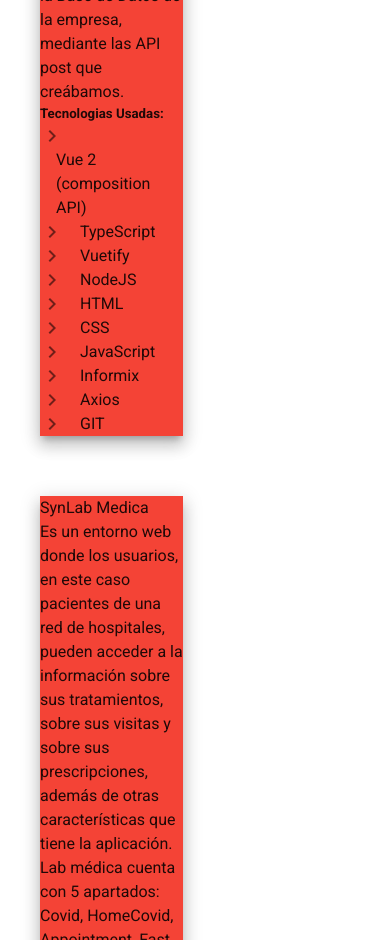
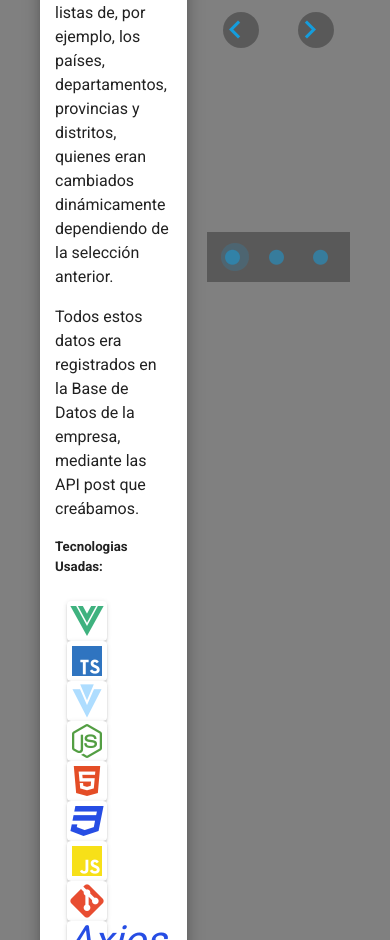
Before and after one commit to mauricioaransan/portafolio_with_vue, a Vue app: page /projects in a window 390 px wide. Shown: the part 1060-2000 px from the top of the page. Built offline with nearby package versions, Linux system fonts and the light colour scheme.

Commit message:
Mejora del Responsive del PortFolio

```diff
--- a/src/components/Portafolio/Portafolio.vue
+++ b/src/components/Portafolio/Portafolio.vue
@@ -2,7 +2,7 @@
   <v-sheet id="portfolio" class="mt-10 pl-5 pr-5" >
     <h1 class="mt-5 port_title">PORTAFOLIO</h1>
     <v-row class="px-10 mt-10" justify="center">
-      <v-col cols="4" v-for="item in items" >
+      <v-col cols="12" sm="6" md="4" lg="4" xl="4"  v-for="item in items" >
         <v-hover v-slot="{ hover }">
           <v-img
               :src="item.image"
--- a/src/components/about/timelineexperience.vue
+++ b/src/components/about/timelineexperience.vue
@@ -42,7 +42,7 @@
       {
         color:          '#81c9fa',
         icon:           'mdi-briefcase-outline',
-        timelapse :     'mar, 2022 - ene, 2023',
+        timelapse :     'nov, 2022 - ene, 2023',
         title:          'ayudante de programacion',
         place:          'encode solutions, peru',
         content:        'Ayudé en el programado de los equipos BMS para el proyecto LAP el cual se encarga de la supervisión y monitoreo de varios sistemas dentro de una edificación'
--- a/src/components/skill/skills.vue
+++ b/src/components/skill/skills.vue
@@ -2,7 +2,7 @@
   <v-sheet id="skills" class="mt-10 pl-5 pr-5">
     <h1 class="port_title">Habilidades</h1>
     <v-row class="ma-4">
-      <v-col cols="6">
+      <v-col cols="12" sm="6" md="6" lg="6" xl="6" >
         <BarComponent
             v-for="(item,i) in itemsleft"
             :key="i"
@@ -11,7 +11,7 @@
             :color="item.color"
         />
       </v-col>
-      <v-col cols="6">
+      <v-col cols="12" sm="6" md="6" lg="6" xl="6" >
         <BarComponent
             v-for="(item,i) in itemsright"
             :key="i"
@@ -40,12 +40,12 @@
       {title:'HTML',        value:'90',   color:'#0D47A1'},
       {title:'CSS',         value:'75',   color:'#1565C0'},
       {title:'VUE',         value:'65',   color:'#1976D2'},
+      {title:'Informix',    value:'60',   color:'#1976D2'},
       {title:'JavaScript',  value:'50',   color:'#1E88E5'},
-      {title:'TypeScript',  value:'50',   color:'#1E88E5'},
     ]);
 
     const itemsright = ref([
-      {title:'Informix',    value:'60',   color:'#1976D2'},
+      {title:'TypeScript',  value:'50',   color:'#1E88E5'},
       {title:'Flutter',     value:'50',   color:'#1E88E5'},
       {title:'GIT',         value:'40',   color:'#42A5F5'},
       {title:'Java Web',    value:'40',   color:'#42A5F5'},
--- a/src/views/ProjectsView.vue
+++ b/src/views/ProjectsView.vue
@@ -1,35 +1,37 @@
 <template>
-  <v-sheet>
+  <v-sheet color="transparent">
+    <h1>Proyectos </h1>
 <!--    Cosas por mejorar:-->
 
 <!--    Ponerle cargadores (cuando se demore en cargar la pagina)-->
 <!--    Responsive-->
 <!--    Timelines (aumentar mas informacion)-->
 <!--    Acerca de mi (mejorar los cuadros y centrar un poco mas, aumentar mas info)-->
-<!--    Home (quitarle el fondo verde)-->
 <!--    Hacer el portafolio-->
 <!--    Aumentar botones en las informaciones (para que se vean los certificados)-->
     <v-row v-for="(item,id) in items" :key="id" class="mt-12 mx-7">
       <v-col cols="6" class="d-flex align-center">
-        <v-sheet :id="item.id" elevation="10" color="red" >
-          <div> {{ item.title }} </div>
-          <div> {{ item.content }} </div>
+        <v-sheet :id="item.id" elevation="10" class="project_cards">
+          <div class="project_title"> {{ item.title }} </div>
+          <div v-html="item.content">  </div>
           <h5>Tecnologias Usadas: </h5>
-          <v-row class="ma-0" v-for="(tech,id) in item.tech" :key="id">
-              <v-icon>
-                mdi-chevron-right
-              </v-icon>
-            <span class="ml-4"> {{ tech }} </span>
+          <v-row class="ma-0 mt-6">
+              <v-card width="40" height="40" v-for="(tech,id) in item.tech" :key="id" class="mx-3">
+                <v-icon :color="tech.color" size="40">
+                  {{tech.icon}}
+                </v-icon>
+              </v-card>
           </v-row>
         </v-sheet>
       </v-col>
       <v-col cols="6" class="d-flex align-center">
-        <v-carousel :value="item.model" style="width: 100%">
+        <v-carousel :value="item.model">
           <v-carousel-item
               v-for="(image, i) in item.images"
               :key="i"
           >
             <v-img
+                cover="true"
                 :src="image"
             >
             </v-img>
@@ -47,17 +49,28 @@
   name: "ProjectsView",
 
   setup(){
-
     const items = ref([
       {
         model:      0,
         id:         'ficha',
         title:      'Ficha Postulante',
-        content:    'Landing page en el que un usuario registraba su información personal antes de pasar a la entrevista personal que se realizaban en las oficinas.\n' +
-                    'Dicha ficha era enviada mediante correo electrónico con un TOKEN único para temas de seguridad. Dentro de esta, ya se encontraban registrados los nombres y el DNI del usuario, los demás datos serían registrados manualmente por el usuario. \n' +
-                    'Se realizaban consumo de varias API internas de la organización para obtener las listas de, por ejemplo, los países, departamentos, provincias y distritos, quienes eran cambiados dinámicamente dependiendo de la selección anterior. \n' +
-                    'Todos estos datos era registrados en la Base de Datos de la empresa, mediante las API post que creábamos.\n',
-        tech:       ['Vue 2 (composition API)','TypeScript', 'Vuetify', 'NodeJS', 'HTML', 'CSS', 'JavaScript', 'Informix', 'Axios', 'GIT'],
+        content:    '<p>Landing page en el que un usuario registraba su información personal antes de pasar a la entrevista personal que se realizaban en las oficinas.' +
+                    ' Dicha ficha era enviada mediante correo electrónico con un TOKEN único para temas de seguridad.</p>' +
+                    '<p>Dentro de esta, ya se encontraban registrados los nombres y el DNI del usuario, los demás datos serían registrados manualmente por el usuario.' +
+                    ' Se realizaban consumo de varias API internas de la organización para obtener las listas de, por ejemplo, los países, departamentos, provincias y distritos, quienes eran cambiados dinámicamente dependiendo de la selección anterior.</p>' +
+                    '<p>Todos estos datos era registrados en la Base de Datos de la empresa, mediante las API post que creábamos.</p>',
+        tech:       [
+                      {icon:'mdi-vuejs', color:'#3fb27f'},
+                      {icon:'mdi-language-typescript', color:'#2f74c0'},
+                      {icon:'mdi-vuetify', color:'#aeddff'},
+                      {icon:'mdi-nodejs', color:'#539e43'},
+                      {icon:'mdi-language-html5', color:'#e44d26'},
+                      {icon:'mdi-language-css3', color:'#264de4'},
+                      {icon:'mdi-language-javascript', color:'#f7e018'},
+                      {icon:'mdi-git', color:'#e84d31'},
+                      {icon:'Axios', color:'#264de4'},
+                      {icon:'Informix', color:'#264de4'},
+                    ],
         images:     [
             'https://images.unsplash.com/photo-1516116216624-53e697fedbea?ixlib=rb-4.0.3&ixid=MnwxMjA3fDB8MHxwaG90by1wYWdlfHx8fGVufDB8fHx8&auto=format&fit=crop&w=1528&q=80',
             'https://images.unsplash.com/photo-1571171637578-41bc2dd41cd2?ixlib=rb-4.0.3&ixid=MnwxMjA3fDB8MHxwaG90by1wYWdlfHx8fGVufDB8fHx8&auto=format&fit=crop&w=1470&q=80',
@@ -72,9 +85,23 @@
                     'Lab médica cuenta con 5 apartados: Covid, HomeCovid, Appointment, Fast PCR y el SynLab.\n' +
                     'Los primeros cuatro apartados son netamente para los pacientes, para que estos puedan realizar sus consultas sobre lo que se refiere a Covid y sus pruebas. Aquí también tienen acceso los médicos y las enfermeras, quienes son los que realizan los exámenes y las pruebas para poder colgarlas en la página web, permitiendo a los pacientes poder ver los resultados de sus análisis. \n' +
                     'El último entorno, SynLab, es el entorno encargado de la configuración de los otros cuatro entornos, permitiendo que cosas pueden ver o no los usuarios, quienes tienen acceso a ciertos hospitales, quienes pueden acceder a la información, quienes pueden realizar los análisis, la manipulación de la información de los usuarios, doctores, enfermeras y los administradores, etc.\n' +
-                    'Nuestro trabajo aquí, como desarrolladores, es darle solución a los problemas que puedan surgir durante la manipulación del entorno web. También brindarle mejoras a esta mediante las peticiones de los usuarios quienes manipulan el producto antes de brindárselo al usuario final. Las peticiones varían desde aumentarle unos labels en el frontend al momento de realizar una consulta, cambiar tablas, agregar columnas, mejorar los triggers o procedures, todo ello en el backend, e incluso mejorar la lógica de los captcha que tienen como seguridad al momento de realizar ciertas labores.\n' +
-                    'La diferencia entre los proyectos radica en que los cuatro primeros mencionados están basados en Vue y Vuetify, con TypeScript y ciertas partes de Java, mientras que el proyecto de SynLab está hecho con Java, JavaScript, FTL y HTML, además de ser el más grande y complejo que hay pues engloba muchas características del proyecto general\n',
-        tech:       ['Vue 2 (composition API)','TypeScript', 'Vuetify', 'VueX', 'NodeJS', 'HTML', 'CSS', 'JavaScript', 'Informix', 'Axios', 'GIT','JAVA','FTL'],
+                    'Nuestro trabajo aquí, como desarrolladores, es darle solución a los problemas que puedan surgir durante la manipulación del entorno web. También brindarle mejoras a esta mediante las peticiones de los usuarios quienes manipulan el producto antes de brindárselo al usuario final. Las peticiones varían desde aumentarle unos labels en el frontend al momento de realizar una consulta, cambiar tablas, agregar columnas, mejorar los triggers o procedures, todo ello en el backend, e incluso mejorar la lógica de los captcha que tienen como seguridad al momento de realizar ciertas labores.\n',
+
+        tech:       [
+                      {icon:'mdi-vuejs', color:'#3fb27f'},
+                      {icon:'mdi-language-typescript', color:'#2f74c0'},
+                      {icon:'mdi-vuetify', color:'#aeddff'},
+                      {icon:'mdi-nodejs', color:'#539e43'},
+                      {icon:'mdi-language-html5', color:'#e44d26'},
+                      {icon:'mdi-language-css3', color:'#264de4'},
+                      {icon:'mdi-language-javascript', color:'#f7e018'},
+                      {icon:'mdi-git', color:'#e84d31'},
+                      {icon:'mdi-language-java', color:'#e84d31'},
+                      {icon:'Axios', color:'#264de4'},
+                      {icon:'Informix', color:'#264de4'},
+                      {icon:'VueX', color:'#264de4'},
+                      {icon:'FTL', color:'#264de4'},
+                    ],
         images:     [
           'https://images.unsplash.com/photo-1516116216624-53e697fedbea?ixlib=rb-4.0.3&ixid=MnwxMjA3fDB8MHxwaG90by1wYWdlfHx8fGVufDB8fHx8&auto=format&fit=crop&w=1528&q=80',
           'https://images.unsplash.com/photo-1571171637578-41bc2dd41cd2?ixlib=rb-4.0.3&ixid=MnwxMjA3fDB8MHxwaG90by1wYWdlfHx8fGVufDB8fHx8&auto=format&fit=crop&w=1470&q=80',
@@ -87,7 +114,16 @@
         title:      'Portafolio',
         content:    'Proyecto personal en el que pondré toda la información personal y académica que me involucra, además de plasmar los proyectos (personales o de trabajo) en los que me he desarrollado. \n' +
                     'Además, servirá como carta de presentación de lo que puedo desarrollar hasta el momento utilizando Vue, HTML, CSS y JavaScript/TypeScript.\n',
-        tech:       ['Vue 2 (composition API)','TypeScript', 'Vuetify', 'HTML', 'CSS', 'JavaScript', 'GIT'],
+        tech:       [
+                      {icon:'mdi-vuejs', color:'#3fb27f'},
+                      {icon:'mdi-language-typescript', color:'#2f74c0'},
+                      {icon:'mdi-vuetify', color:'#aeddff'},
+                      {icon:'mdi-nodejs', color:'#539e43'},
+                      {icon:'mdi-language-html5', color:'#e44d26'},
+                      {icon:'mdi-language-css3', color:'#264de4'},
+                      {icon:'mdi-language-javascript', color:'#f7e018'},
+                      {icon:'mdi-git', color:'#e84d31'},
+                    ],
         images:     [
           'https://images.unsplash.com/photo-1516116216624-53e697fedbea?ixlib=rb-4.0.3&ixid=MnwxMjA3fDB8MHxwaG90by1wYWdlfHx8fGVufDB8fHx8&auto=format&fit=crop&w=1528&q=80',
           'https://images.unsplash.com/photo-1571171637578-41bc2dd41cd2?ixlib=rb-4.0.3&ixid=MnwxMjA3fDB8MHxwaG90by1wYWdlfHx8fGVufDB8fHx8&auto=format&fit=crop&w=1470&q=80',
@@ -104,7 +140,7 @@
                     'Dentro del aplicativo, podrías registrar nuevos productos, modificar, eliminar y listar los cambios realizados de cada producto, con el fin de mantener un control de los mismo y obtener el mínimo posible de errores humanos (ya que no está automatizado). \n' +
                     'También contaba con un apartado de lectura de Código QR con el que se podría mostrar los productos y las cantidades de estos en un solo lugar.\n' +
                     'Como base de Datos utilicé FireBase, aprovechando el Realtime Database que tienen en sus servicios.\n',
-        tech:       ['Flutter','Dart', 'Firebase'],
+        tech:       ['Flutter','Dart', 'mdi-firebase'],
         images:     [
           'https://images.unsplash.com/photo-1516116216624-53e697fedbea?ixlib=rb-4.0.3&ixid=MnwxMjA3fDB8MHxwaG90by1wYWdlfHx8fGVufDB8fHx8&auto=format&fit=crop&w=1528&q=80',
           'https://images.unsplash.com/photo-1571171637578-41bc2dd41cd2?ixlib=rb-4.0.3&ixid=MnwxMjA3fDB8MHxwaG90by1wYWdlfHx8fGVufDB8fHx8&auto=format&fit=crop&w=1470&q=80',
@@ -127,4 +163,16 @@
 .v-item-group{
   max-width: 100% !important;
 }
+
+.project_cards{
+  border-radius: 20px;
+  padding: 15px;
+}
+
+.project_title{
+  margin-bottom: 10px;
+  font-size: 24px;
+  font-weight: 800;
+
+}
 </style>
```
Also changed, not shown: src/components/NavigationBarLeft/NavigationBarLeft.vue (+56 -25 lines), src/components/NavigationBarLeft/NavigationDrawerHidden.vue (added, +111 -0 lines), src/components/about/aboutme.vue (+14 -11 lines), src/views/HomeView.vue (+32 -7 lines).
